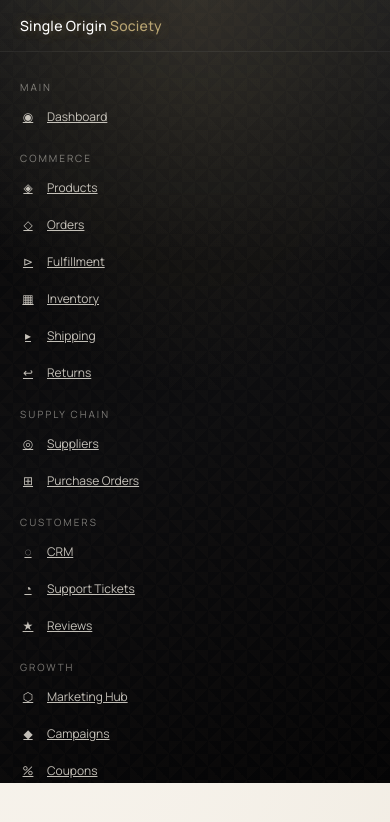
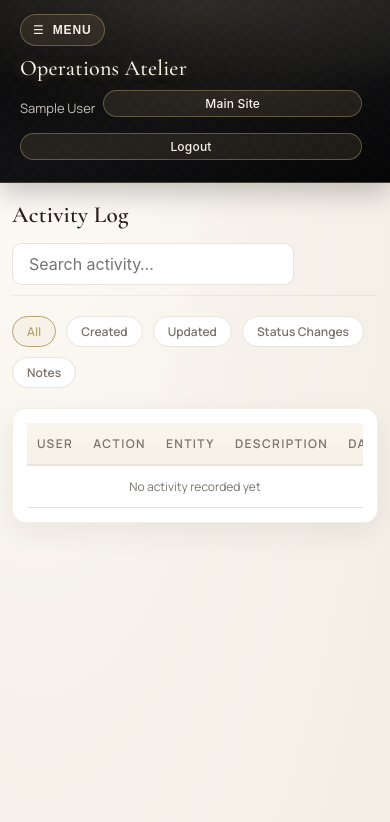
Before and after one commit to jeuanimo/Single-Origin-Society, a Django app: page /portal/activity/ in a window 390 px wide. Shown: the top 822 px of the page. Run offline with Django 5.2, Linux system fonts and the light colour scheme; the visitor is signed in with stand-in values (Sample User, id 1); data that the repository does not hold is empty; some libraries are stand-ins or nearby versions.

Commit message:
Add mobile hamburger drawer for portal sidebar

```diff
--- a/static/css/portal.css
+++ b/static/css/portal.css
@@ -1422,3 +1422,77 @@ textarea:focus-visible {
     padding-right: 12px;
   }
 }
+
+/* Mobile portal navigation drawer */
+.portal-nav-toggle {
+  display: none;
+  align-items: center;
+  gap: 8px;
+  border: 1px solid rgba(184, 164, 114, 0.42);
+  background: rgba(184, 164, 114, 0.12);
+  color: #f7f2e8;
+  border-radius: 999px;
+  padding: 8px 12px;
+  font-size: 12px;
+  letter-spacing: 0.9px;
+  text-transform: uppercase;
+  cursor: pointer;
+}
+
+.portal-nav-toggle-label {
+  font-weight: 600;
+}
+
+.portal-nav-overlay {
+  display: none;
+}
+
+@media (max-width: 1024px) {
+  .portal-layout {
+    grid-template-columns: 1fr;
+  }
+
+  .portal-sidebar {
+    position: fixed;
+    top: 0;
+    left: 0;
+    width: min(320px, 86vw);
+    height: 100vh;
+    max-height: 100vh;
+    overflow-y: auto;
+    transform: translateX(-105%);
+    transition: transform 0.28s var(--p-ease);
+    z-index: 130;
+  }
+
+  .portal-main {
+    margin-left: 0;
+  }
+
+  .portal-nav-toggle {
+    display: inline-flex;
+  }
+
+  .portal-nav-overlay {
+    position: fixed;
+    inset: 0;
+    border: 0;
+    padding: 0;
+    margin: 0;
+    background: rgba(5, 5, 6, 0.58);
+    z-index: 120;
+    cursor: pointer;
+  }
+
+  body.portal-nav-open .portal-sidebar {
+    transform: translateX(0);
+  }
+
+  body.portal-nav-open .portal-nav-overlay {
+    display: block;
+  }
+
+  body.portal-nav-open {
+    overflow: hidden;
+  }
+}
--- a/templates/portal/base.html
+++ b/templates/portal/base.html
@@ -33,6 +33,49 @@
       </div>
     </div>
   </div>
+  <button type="button" class="portal-nav-overlay" data-portal-nav-overlay aria-label="Close navigation"></button>
   <script src="https://unpkg.com/htmx.org@1.9.10"></script>
+  <script>
+    (function () {
+      var body = document.body;
+      var toggle = document.querySelector('[data-portal-nav-toggle]');
+      var overlay = document.querySelector('[data-portal-nav-overlay]');
+      var linkContainer = document.querySelector('[data-portal-nav-links]');
+      var smallScreenQuery = window.matchMedia('(max-width: 1024px)');
+
+      if (!toggle || !overlay) {
+        return;
+      }
+
+      var setOpenState = function (isOpen) {
+        body.classList.toggle('portal-nav-open', isOpen);
+        toggle.setAttribute('aria-expanded', isOpen ? 'true' : 'false');
+        toggle.setAttribute('aria-label', isOpen ? 'Close navigation' : 'Open navigation');
+      };
+
+      toggle.addEventListener('click', function () {
+        setOpenState(!body.classList.contains('portal-nav-open'));
+      });
+
+      overlay.addEventListener('click', function () {
+        setOpenState(false);
+      });
+
+      if (linkContainer) {
+        linkContainer.addEventListener('click', function (event) {
+          var target = event.target;
+          if (target && target.closest('a')) {
+            setOpenState(false);
+          }
+        });
+      }
+
+      smallScreenQuery.addEventListener('change', function (event) {
+        if (!event.matches) {
+          setOpenState(false);
+        }
+      });
+    })();
+  </script>
 </body>
 </html>
--- a/templates/portal/includes/sidebar.html
+++ b/templates/portal/includes/sidebar.html
@@ -1,7 +1,7 @@
 {% load portal_permissions %}
-<nav class="portal-sidebar">
+<nav class="portal-sidebar" id="portalSidebar">
   <div class="sidebar-brand">Single Origin <span>Society</span></div>
-  <div class="sidebar-nav">
+  <div class="sidebar-nav" data-portal-nav-links>
     {% if request.user|has_portal_perm:'dashboard.view' %}
     <div class="sidebar-section">Main</div>
     <a href="{% url 'portal:dashboard' %}" class="sidebar-link {% if request.resolver_match.url_name == 'dashboard' %}active{% endif %}">
--- a/templates/portal/includes/topbar.html
+++ b/templates/portal/includes/topbar.html
@@ -1,4 +1,15 @@
 <div class="portal-topbar">
+  <button
+    type="button"
+    class="portal-nav-toggle"
+    data-portal-nav-toggle
+    aria-label="Open navigation"
+    aria-expanded="false"
+    aria-controls="portalSidebar"
+  >
+    <span aria-hidden="true">☰</span>
+    <span class="portal-nav-toggle-label">Menu</span>
+  </button>
   <h1>{% block page_title %}Operations Atelier{% endblock page_title %}</h1>
   <div class="topbar-actions">
     <span class="p-topbar-user">{{ request.user.get_full_name|default:request.user.username }}</span>
```
